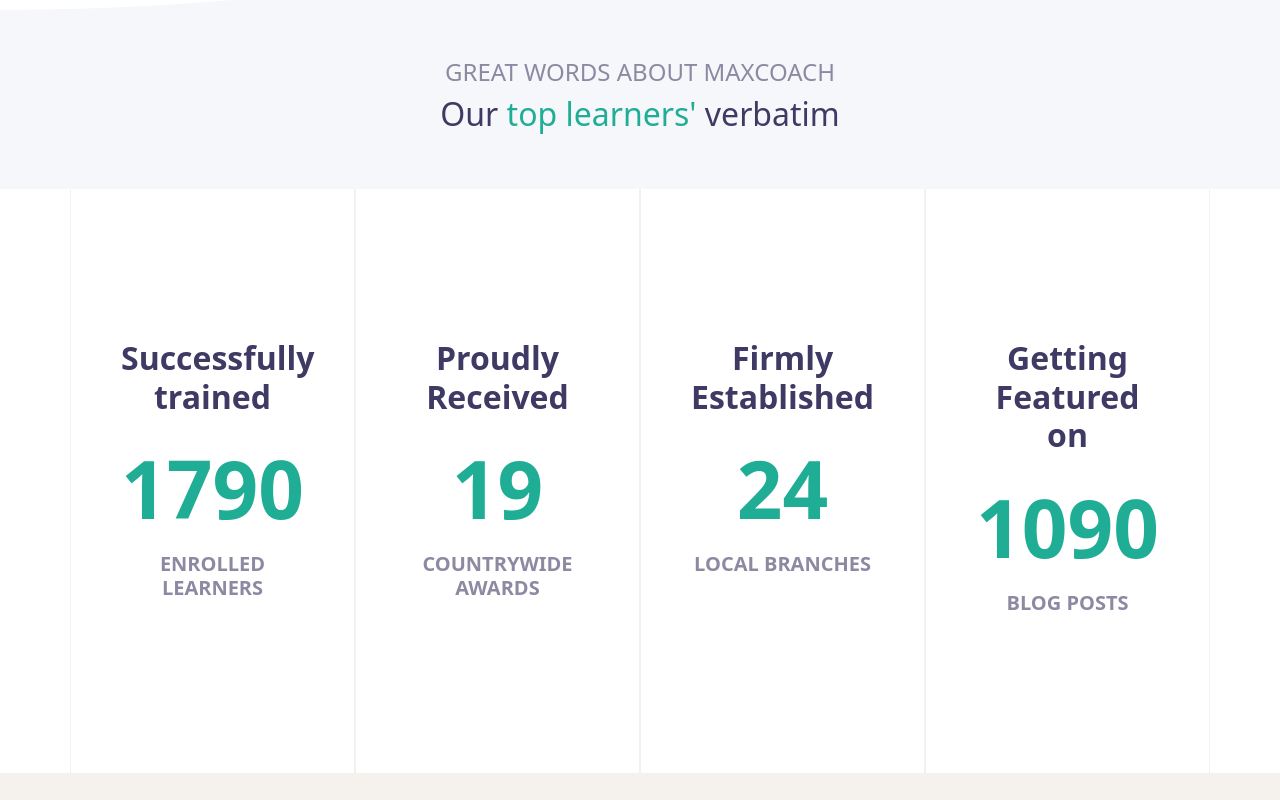
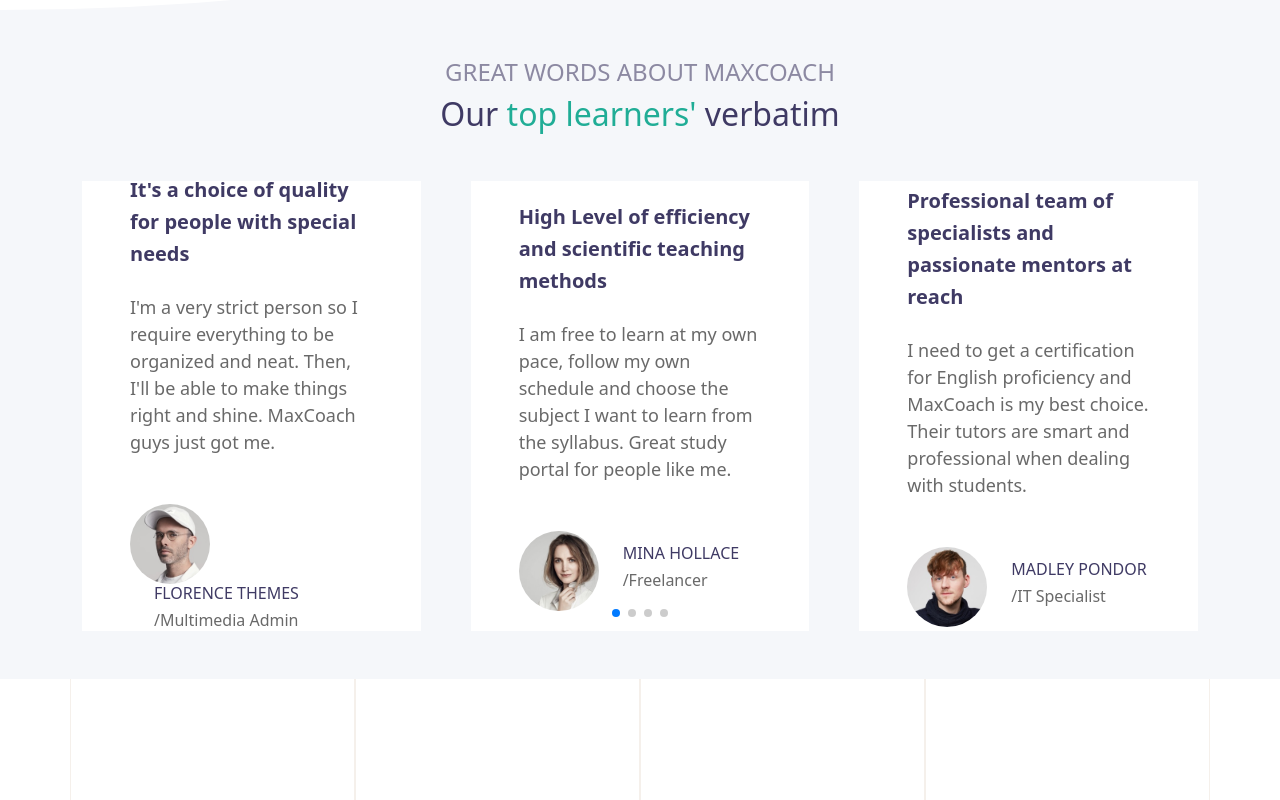
Before and after one commit to Drew0004/proj-html-vuejs, a Vue app: page / in a window 1280 px wide. Shown: the part 3420-4220 px from the top of the page. Built offline with nearby package versions, Linux system fonts and the light colour scheme.

Commit message:
Add swiper elements

```diff
--- /dev/null
+++ b/src/components/HomePage-components/MySwiper.vue
@@ -0,0 +1,154 @@
+<script>
+// Import Swiper Vue.js components
+import { Swiper, SwiperSlide } from 'swiper/vue';
+
+// Import Swiper styles
+import 'swiper/css';
+import 'swiper/css/bundle';
+
+import 'swiper/css/pagination';
+
+import 'swiper/css/navigation';
+
+// import required modules
+import { Navigation, Pagination } from 'swiper/modules';
+
+export default {
+    data() {
+        return {
+            swiperCards:[
+                {
+                    title:"It's a choice of quality for people with special needs",
+                    description:"I'm a very strict person so I require everything to be organized and neat. Then, I'll be able to make things right and shine. MaxCoach guys just got me.",
+                    image:'../../../public/course-portal/images/testimonial-avata-03.jpg',
+                    name:'Florence Themes',
+                    role:'/Multimedia Admin'
+                },
+                {
+                    title:'High Level of efficiency and scientific teaching methods',
+                    description:'I am free to learn at my own pace, follow my own schedule and choose the subject I want to learn from the syllabus. Great study portal for people like me.',
+                    image:'../../../public/course-portal/images/testimonial-avata-02.jpg',
+                    name:'Mina Hollace',
+                    role:'/Freelancer'
+                },
+                {
+                    title:'Professional team of specialists and passionate mentors at reach',
+                    description:'I need to get a certification for English proficiency and MaxCoach is my best choice. Their tutors are smart and professional when dealing with students.',
+                    image:'../../../public/course-portal/images/testimonial-avata-04.jpg',
+                    name:'Madley Pondor',
+                    role:'/IT Specialist'
+                },
+                {
+                    title:'The MaxCoach team works really hard to ensure high quality',
+                    description:'I am happy with their arrangement of lessons and subjects. They reflect a scientific investigation into effective methods to be adopted for learners of all levels.',
+                    image:'../../../public/course-portal/images/testimonial-avata-01.jpg',
+                    name:'Luvic Dubble',
+                    role:'/Private Tutor'
+                },
+
+            ]
+        };
+    },
+    methods: {
+
+    },
+    components: {
+      Swiper,
+      SwiperSlide,
+    },
+    setup() {
+      return {
+        modules: [Navigation, Pagination],
+      };
+    },
+}
+</script>
+
+<template>
+    <section class="swiper-section mt-5">
+        <swiper
+            :loop = "true"
+            :slidesPerView="3"
+            :spaceBetween="50"
+            :pagination="{
+            clickable: true,
+            }"
+            :modules="modules"
+            class="mySwiper"
+        >
+            <swiper-slide
+            v-for="(singleCard, i) in swiperCards">
+                <div class="row p-5 align-items-center text-start">
+                    <h2 class="fs-5 fw-bold mb-4">{{ singleCard.title }}</h2>
+                    <p class="fw-light mb-5">{{ singleCard.description }}</p>
+                    <div class="d-flex flex-wrap align-items-center">
+                        <div class="img-container">
+                            <img class="w-100" :src="singleCard.image" :alt="singleCard.name">
+                        </div>
+                        <div class="ms-4">
+                            <h4 class="fs-6">{{ singleCard.name }}</h4>
+                            <h5 class="fs-6 fw-light">{{ singleCard.role }}</h5>
+                        </div>
+                    </div>
+                </div>
+            </swiper-slide>
+        </swiper>
+    </section>
+</template>
+
+<style lang="scss" scoped>
+@use '../../assets/scss/partials/variables.scss' as*;
+
+.swiper {
+  width: 100%;
+  height: 450px;
+}
+
+
+.swiper-slide {
+    height: 100%;
+  text-align: center;
+  font-size: 18px;
+  background: #fff;
+
+  /* Center slide text vertically */
+  display: flex;
+  justify-content: center;
+  align-items: center;
+  transition: 300ms opacity;
+
+  h2{
+    color: $main-purple-color;
+    line-height: 2rem;
+  }
+
+  p{
+    color: $main-gray-color;
+  }
+
+  .img-container{
+    width: 80px;
+    height: 80px;
+    border-radius: 50%;
+    overflow: hidden;
+  }
+
+  h4{
+    color: $main-purple-color;
+    text-transform: uppercase;
+  }
+
+  h5{
+    color: $main-gray-color;
+  }
+  .swiper-pagination-horizontal{
+      margin-top: 50px;
+  }
+
+  .my-opacity{
+    opacity: 0.7;
+  }
+}
+
+
+</style>
--- a/src/components/HomePage-components/SliderSection.vue
+++ b/src/components/HomePage-components/SliderSection.vue
@@ -1,4 +1,5 @@
 <script>
+import MySwiper from './MySwiper.vue';
 export default {
     data() {
         return {
@@ -6,6 +7,9 @@
     },
     methods: {
 
+    },
+    components:{
+        MySwiper
     }
 }
 </script>
@@ -17,6 +21,8 @@
                 <h4>Great Words About MaxCoach</h4>
                 <h2>Our <span>top learners'</span> verbatim</h2>
             </div>
+
+            <MySwiper/>
         </div>
     </section>
 </template>
```
